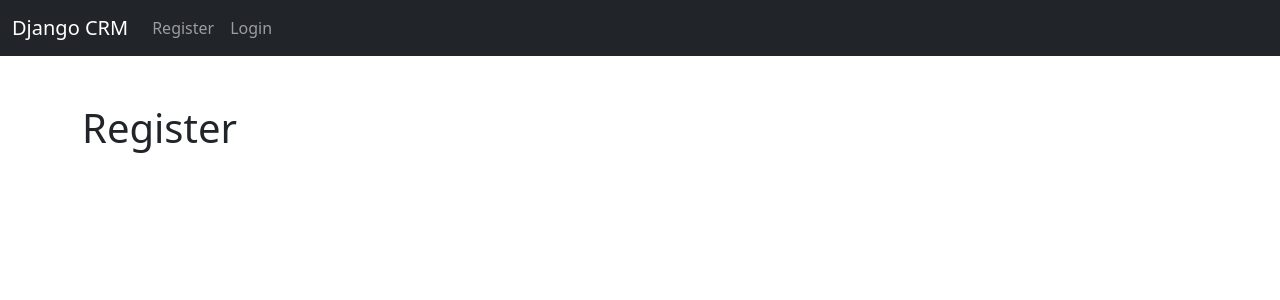
After one commit to rogerTheophile2000/django-crm, a Django app: page /register/ in a window 1280 px wide. The commit adds this page. Shown: the top 300 px of the page. Run offline with Django 4.2, Linux system fonts and the light colour scheme.

Commit message:
adding form and logout

```diff
--- a/website/templates/navbar.html
+++ b/website/templates/navbar.html
@@ -14,12 +14,21 @@
     </button>
     <div class="collapse navbar-collapse" id="navbarSupportedContent">
       <ul class="navbar-nav me-auto mb-2 mb-lg-0">
+
+        {% if user.is_authenticated %}
         <li class="nav-item">
-          <a class="nav-link" href="{% url 'home' %}">Home</a>
+          <a class="nav-link" href="{% url 'logout' %}">Logout</a>
+        </li>
+
+        {% else %}
+        <li class="nav-item">
+          <a class="nav-link" href="{% url 'register' %}">Register</a>
         </li>
         <li class="nav-item">
-          <a class="nav-link" href="#">Link</a>
+          <a class="nav-link" href="{% url 'home' %}">Login</a>
         </li>
+
+        {% endif %}
       </ul>
     </div>
   </div>
--- /dev/null
+++ b/website/templates/register.html
@@ -0,0 +1,5 @@
+{% extends 'base.html' %}
+
+{% block content %}
+<h1>Register</h1>
+{% endblock content %}
--- a/website/urls.py
+++ b/website/urls.py
@@ -5,5 +5,6 @@ from . import views
 urlpatterns = [
     path('', views.home, name="home"),
     # path('login/', views.login_user, name="login"),
-    # path('logout/', views.log_out, name="logout"),
+    path('logout/', views.log_out, name="logout"),
+    path('register/', views.register_user, name="register"),
 ]
--- a/website/views.py
+++ b/website/views.py
@@ -23,4 +23,9 @@ def home(request):
 
 
 def log_out(request):
-    pass
+    logout(request)
+    messages.success(request, "YOU Have been logout successfully")
+    return redirect('home')
+
+def register_user(request):
+    return render(request, "register.html", {})
```
Also changed, not shown: website/forms.py (added, +35 -0 lines), 1 other file.
